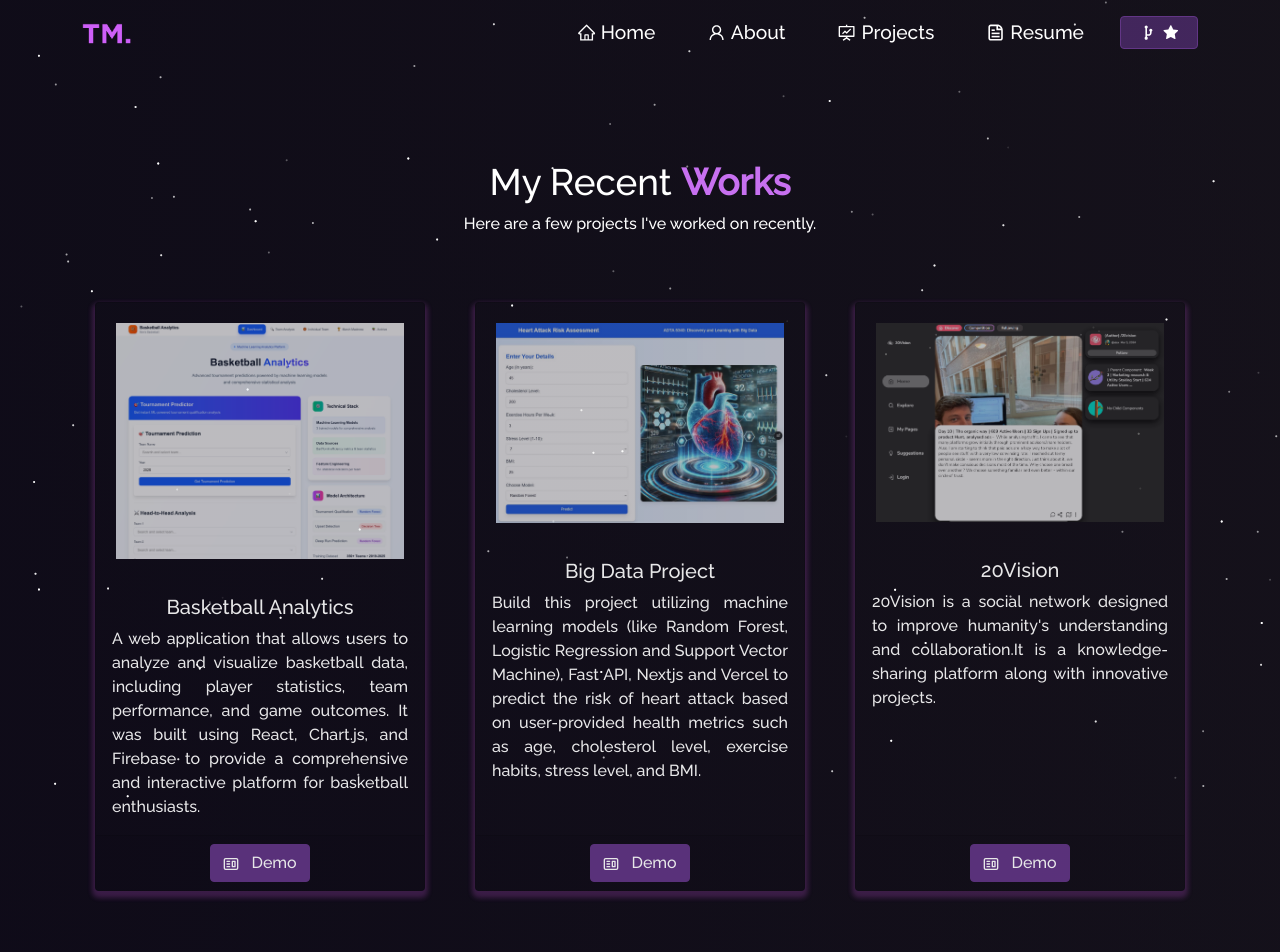
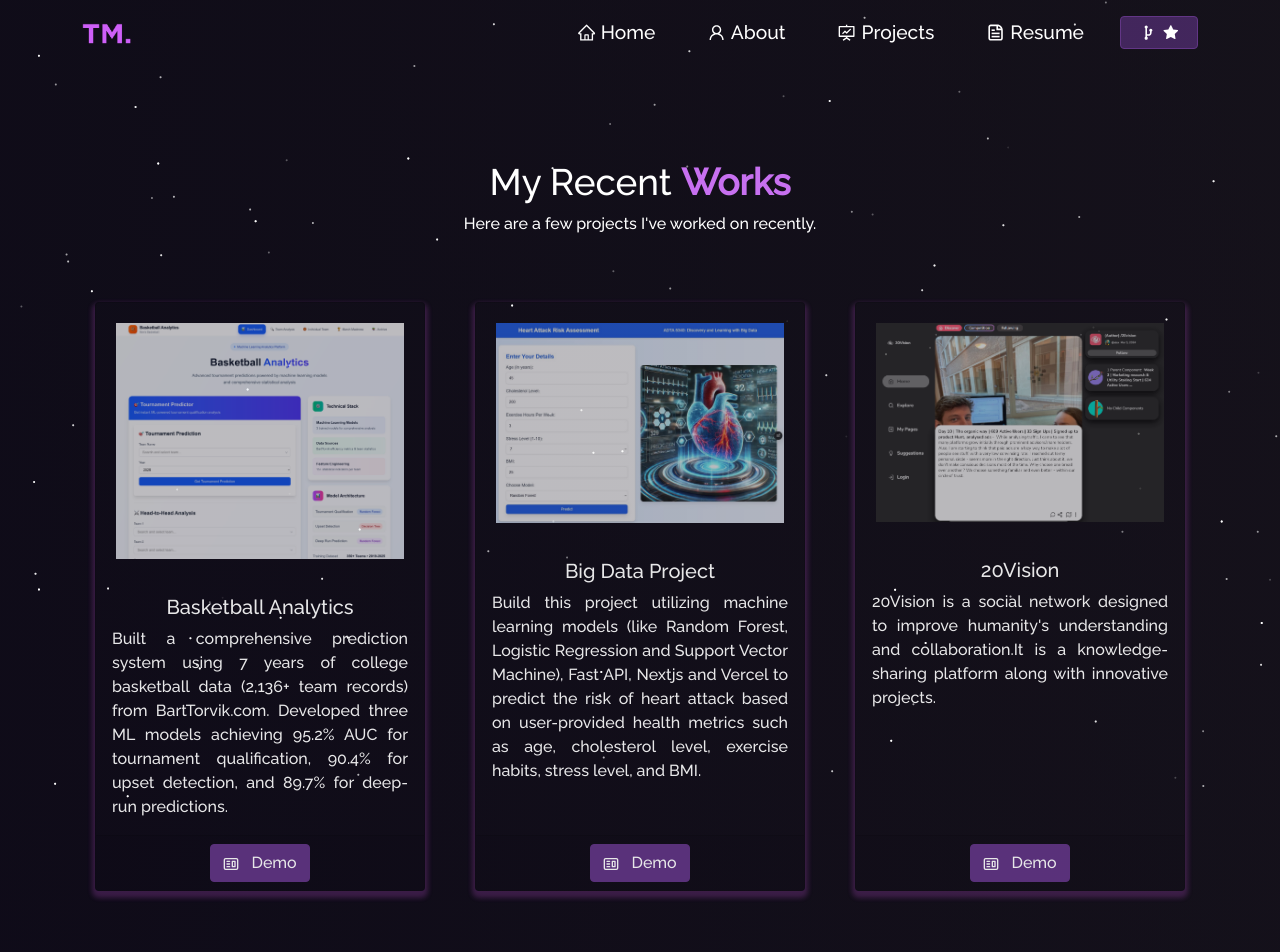
Before and after one commit to tayouthae/Portfolio, a React (Create React App) app: page /project in a window 1280 px wide. Shown: the top 952 px of the page. Built offline with nearby package versions, Linux system fonts and the light colour scheme.

Commit message:
updated description

```diff
--- a/src/components/Projects/ProjectConstants.js
+++ b/src/components/Projects/ProjectConstants.js
@@ -16,7 +16,7 @@ export const ProjectConstants = [
   {
     imgPath: BasketballAnalytics,
     title: "Basketball Analytics",
-    desc: "A web application that allows users to analyze and visualize basketball data, including player statistics, team performance, and game outcomes. It was built using React, Chart.js, and Firebase to provide a comprehensive and interactive platform for basketball enthusiasts.",
+    desc: "Built a comprehensive prediction system using 7 years of college basketball data (2,136+ team records) from BartTorvik.com. Developed three ML models achieving 95.2% AUC for tournament qualification, 90.4% for upset detection, and 89.7% for deep-run predictions.",
     demoLink: "https://basketball-analytical-tool.vercel.app",
   },
   {
```
